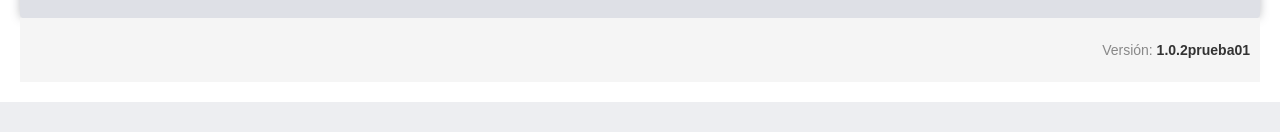
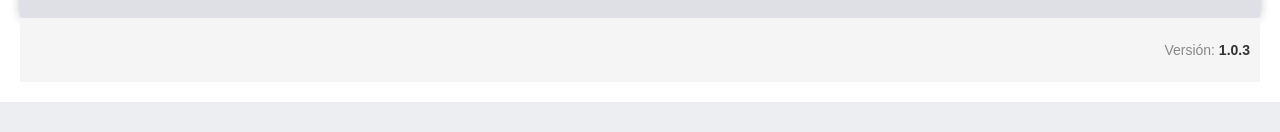
Before and after one commit to Transferencias/generadorArchivos.github.io, a plain HTML site: page index.html in a window 1280 px wide. Shown: the part 537-669 px from the top of the page. Drawn offline with Linux system fonts and the light colour scheme.

Commit message:
Initial Commit

```diff
--- a/index.html
+++ b/index.html
@@ -470,7 +470,7 @@ span {
 var versionElement = document.getElementById('version');
 
 // Definir la versión actual de tu proyecto
-var version = '1.0.2prueba01';
+var version = '1.0.3';
 
 // Asignar la versión al elemento
 versionElement.textContent = version
```
